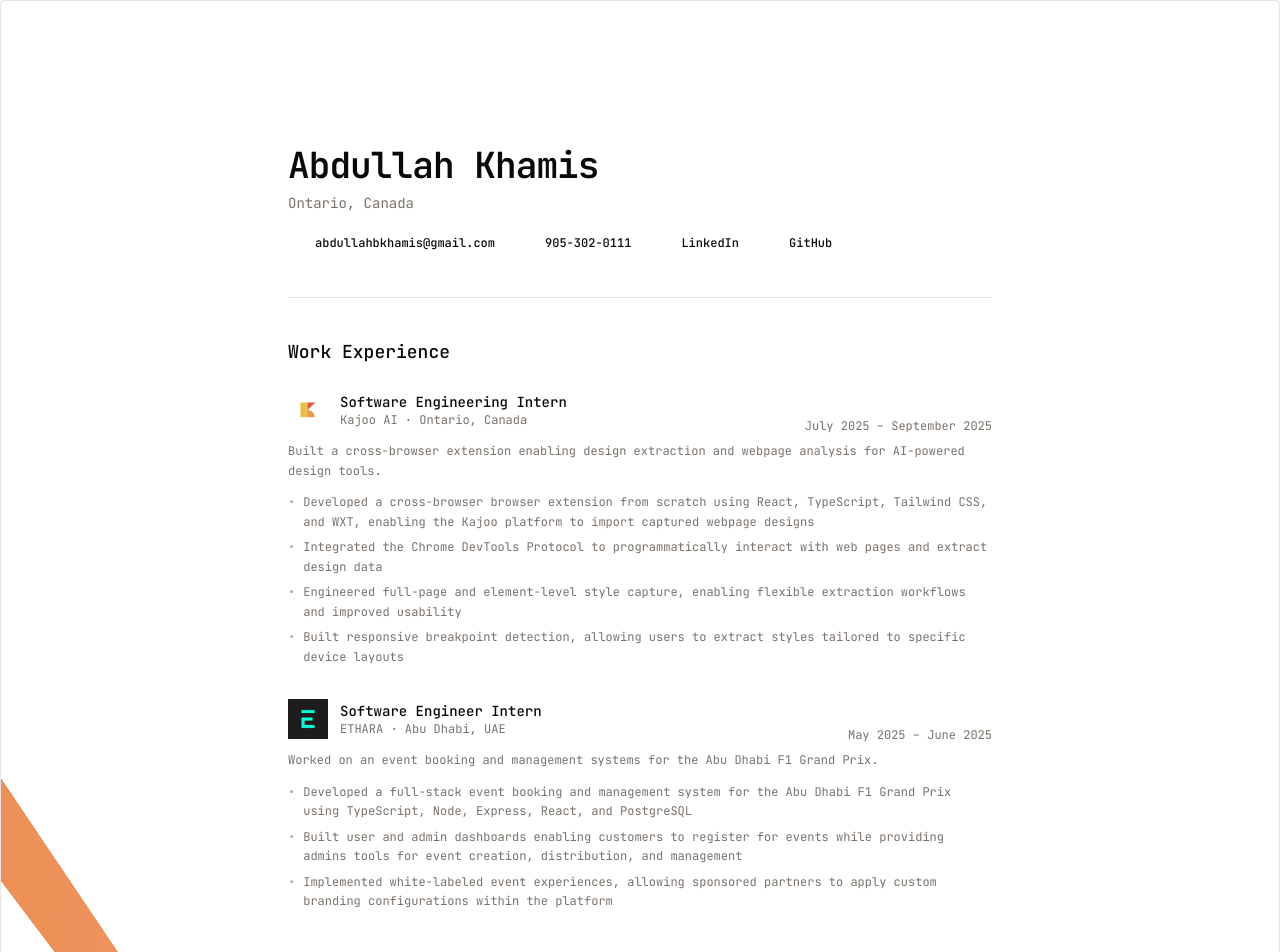
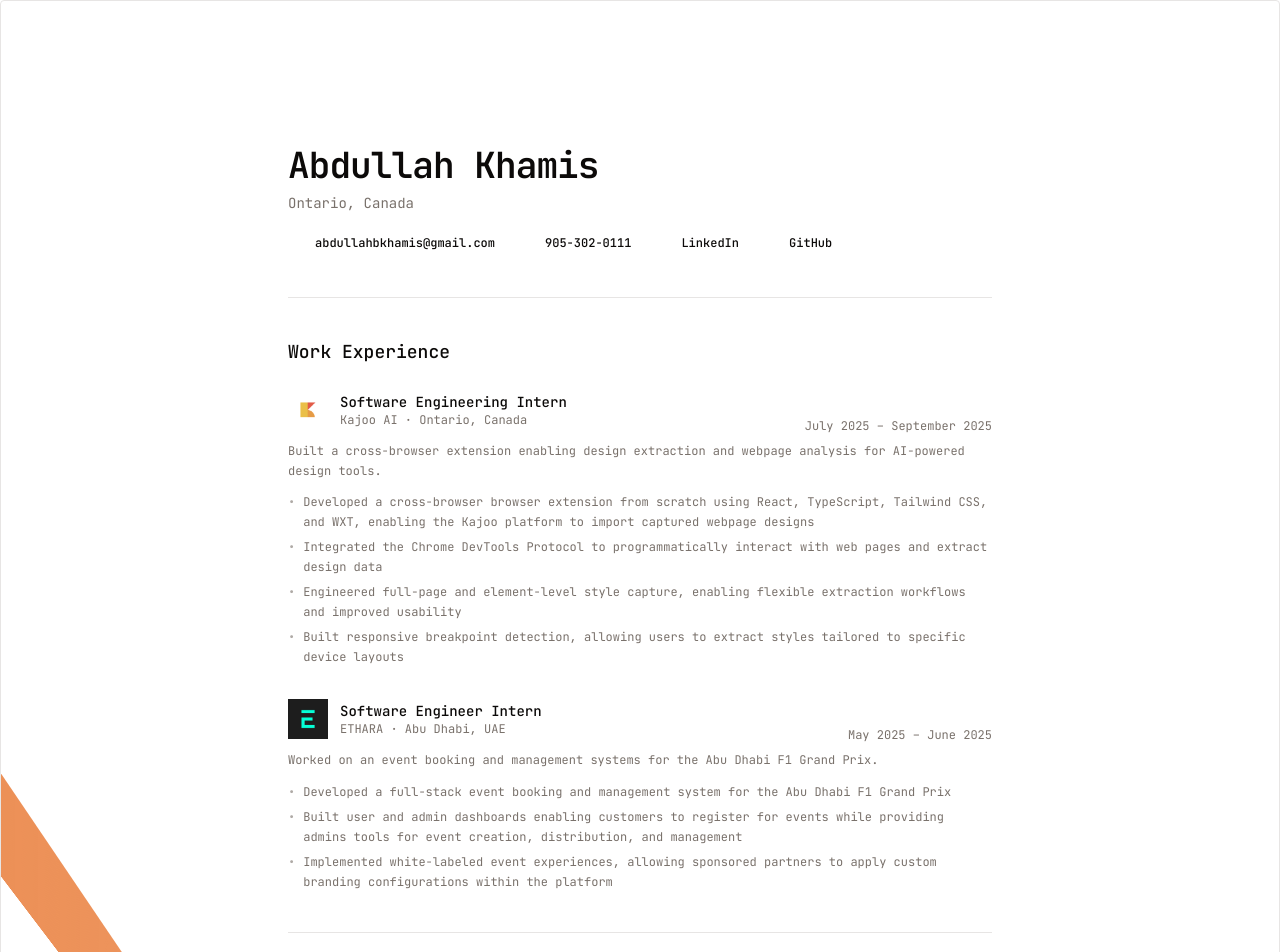
Before and after one commit to Abdullah73k/portfolio, a Next.js app: page / in a window 1280 px wide. Shown: the top 952 px of the page. Built offline with nearby package versions, Linux system fonts and the light colour scheme; some icons are missing.

Commit message:
update resume

```diff
--- a/data/resume.ts
+++ b/data/resume.ts
@@ -58,7 +58,7 @@ export const resumeData = {
 			description:
 				"Worked on an event booking and management systems for the Abu Dhabi F1 Grand Prix.",
 			highlights: [
-				"Developed a full-stack event booking and management system for the Abu Dhabi F1 Grand Prix using TypeScript, Node, Express, React, and PostgreSQL",
+				"Developed a full-stack event booking and management system for the Abu Dhabi F1 Grand Prix",
 				"Built user and admin dashboards enabling customers to register for events while providing admins tools for event creation, distribution, and management",
 				"Implemented white-labeled event experiences, allowing sponsored partners to apply custom branding configurations within the platform",
 			],
```
